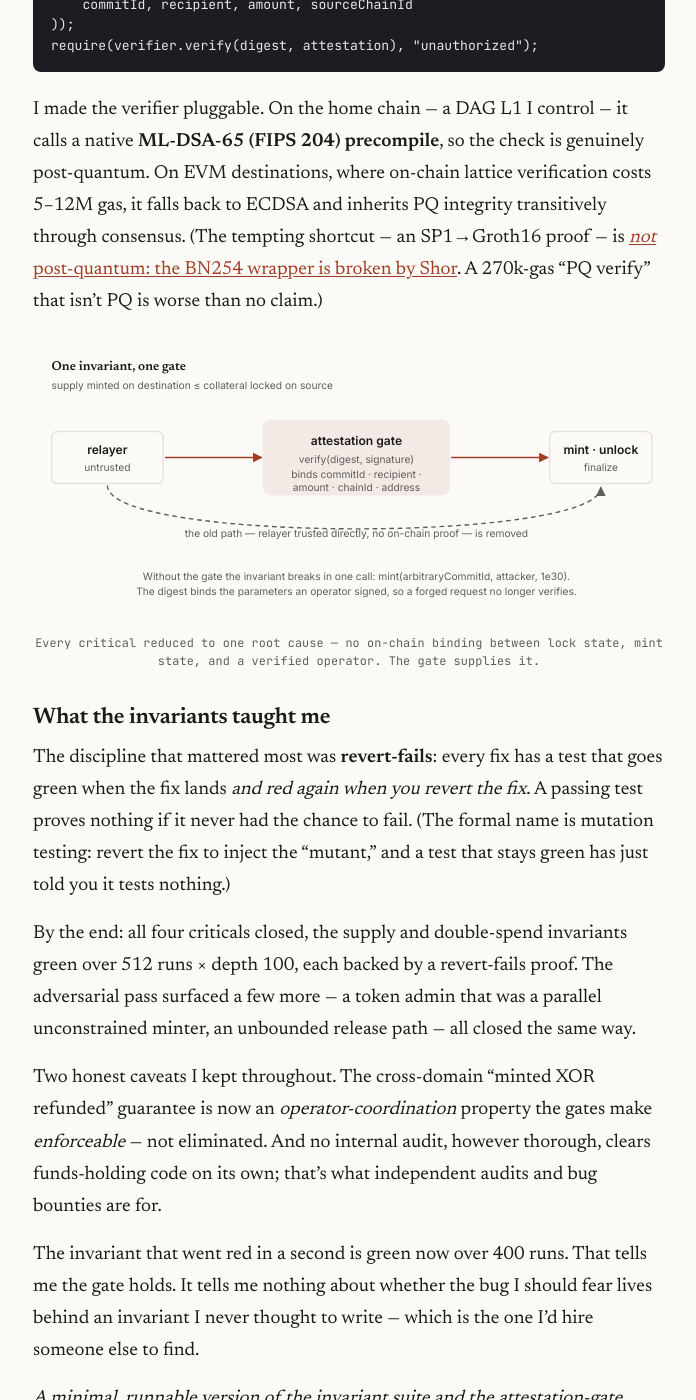
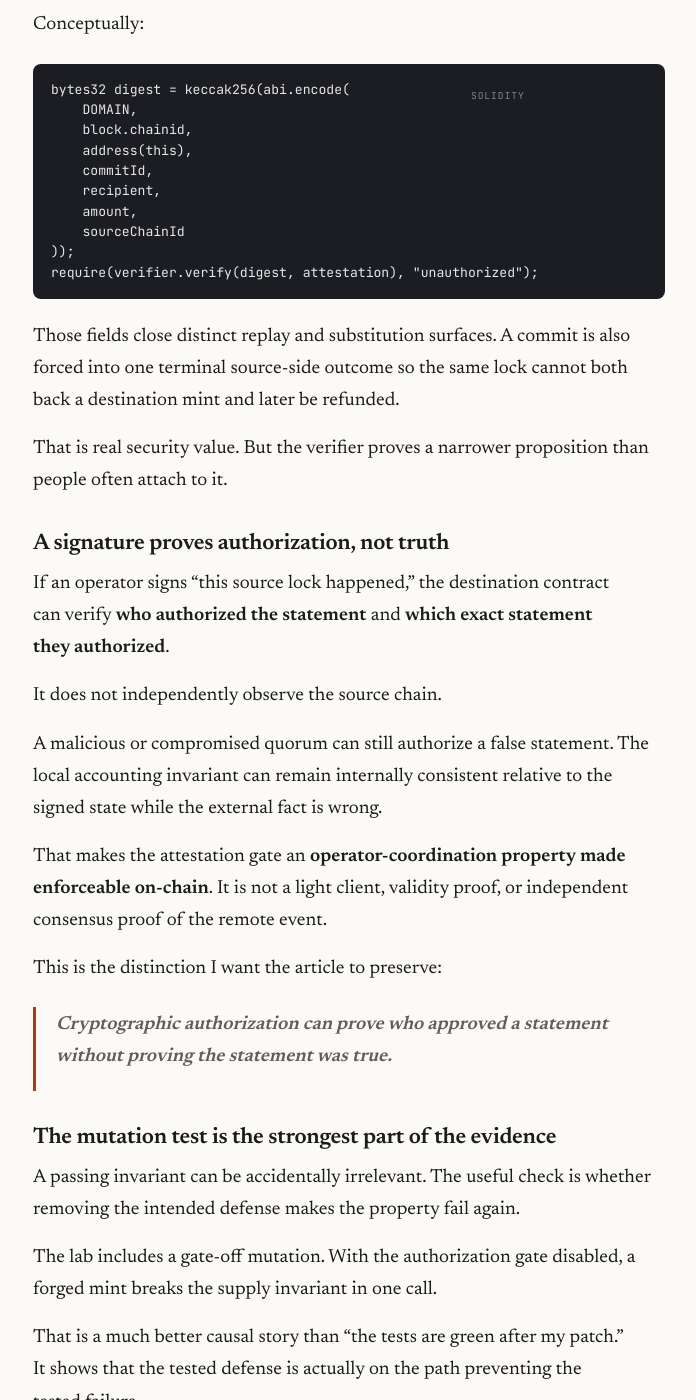
Before and after one commit to 0xSoftBoi/0xSoftBoi.github.io, a Jekyll site: the page built from _posts/2026-06-07-auditing-my-own-bridge.md, in a window 1280 px wide and 1400 px high, scrolled down 2132 px. Shown: the whole window, without its empty margins (291-987 px from the left). Built offline with Jekyll 4.4.1, drawn with Linux system fonts in a browser that asks for light colours; some of the changed text lies outside the part shown.

Commit message:
writing: revise bridge audit around local invariant and trust boundary

````diff
--- a/_posts/2026-06-07-auditing-my-own-bridge.md
+++ b/_posts/2026-06-07-auditing-my-own-bridge.md
@@ -1,18 +1,18 @@
 ---
 layout: post
-title: "Auditing my own bridge: from “mints money from nothing” to all-criticals-closed"
+title: "An invariant is not an end-to-end proof"
 date: 2026-06-07
 series: "Bridge & DeFi security"
-tags: [security, bridges, solidity]
+tags: [security, bridges, solidity, invariants]
 image: /assets/og/auditing-my-own-bridge.png
-excerpt: "A lock-and-mint bridge is one giant accounting invariant. Here's how I turned that invariant into a fuzz test that found every way the contracts could create unbacked supply — and the on-chain fix pattern that closed it."
+excerpt: "Supply≤collateral is the right local invariant for a lock-and-mint bridge. The important lesson was learning what that invariant does not prove: an attestation gate can make operator coordination enforceable on-chain without independently proving a remote-chain event."
 ---
 
-A cross-chain lock-and-mint bridge is, underneath all the ceremony, **one accounting invariant**:
+A lock-and-mint bridge reduces to one accounting sentence:
 
-> wrapped tokens minted on the destination chain must never exceed the collateral locked on the source chain.
+> **wrapped supply on the destination must never exceed collateral locked on the source.**
 
-Break that, and the bridge prints money. So before writing a single fix, I wrote that invariant as a Foundry stateful fuzz test — deploying the source vault, the destination mint adapter, and the wrapped token *together*, with the relayer modeled as the adversary:
+I wrote that sentence as a Foundry stateful invariant before writing the fix:
 
 ```solidity
 function invariant_supply_le_collateral() public view {
@@ -20,66 +20,116 @@
 }
 ```
 
-It went red in under a second. The fuzzer found a one-call counterexample: the relayer calling `mint(arbitraryCommitId, attacker, 1e30, ...)`. The contract had a declared `CommitIdMismatch` error — and never used it. The mint trusted the relayer completely.
+With the relayer modeled as an adversary, the invariant went red immediately. A forged destination mint could create wrapped supply without a corresponding source lock.
 
-## The bug class
+That result was useful. The more important lesson came later: a strong local invariant does not turn the bridge into a trustless proof system. It tells you exactly which **local property** the contracts enforce—and forces you to name the assumption underneath it.
 
-Every critical reduced to the same root cause: **no on-chain binding between source-lock state, destination-mint state, and a verified operator.** Mint, unlock, and finalize all trusted a relayer set with no *sound* on-chain proof that the event they claimed had actually happened. That's the Ronin / Wormhole family — externally-verified bridges, the most expensive bug class in the space — whether the operator set is stolen outright (Ronin) or its signature check is bypassed by a bug (Wormhole), the contract mints on a say-so it never really verified.
+* TOC
+{:toc}
 
-A second invariant caught the cross-domain twin: a user could get their wrapped tokens minted *and* claim a refund of the original collateral, because the source vault's refund path had no idea the destination mint occurred.
+## The invariant catches the economic failure
 
-## The fix pattern
+A bridge can have thousands of lines of routing, finality, refund, and message-handling code. The economic failure is simpler: unbacked supply exists.
 
-The fix isn't "recompute the commitId" — a relayer can forge that too. It's an **attestation gate**: every value-moving call requires an authorized operator's signature over a digest that binds *all* the parameters plus `block.chainid` and the contract address:
+The public teaching lab drives the source vault and destination adapter with both honest and adversarial calls. Two properties matter most:
+
+1. `wrapped.totalSupply() <= vault.totalLocked(asset)`;
+2. the adversarial handler never succeeds in minting value.
+
+The campaign is configured for **512 runs × depth 100**. The point of that number is not to claim exhaustive verification. It is to repeatedly explore sequences of state transitions while checking the accounting property after every sequence.
+
+## The authorization gate closes a local path
+
+Every value-moving operation—mint, unlock, refund—passes through a verifier over a digest that binds the operation to its context: domain, chain ID, contract address, commit ID, recipient, amount, and source-chain ID.
+
+Conceptually:
 
 ```solidity
 bytes32 digest = keccak256(abi.encode(
-    DOMAIN, block.chainid, address(this),
-    commitId, recipient, amount, sourceChainId
+    DOMAIN,
+    block.chainid,
+    address(this),
+    commitId,
+    recipient,
+    amount,
+    sourceChainId
 ));
 require(verifier.verify(digest, attestation), "unauthorized");
 ```
 
-I made the verifier pluggable. On the home chain — a DAG L1 I control — it calls a native **ML-DSA-65 (FIPS 204) precompile**, so the check is genuinely post-quantum. On EVM destinations, where on-chain lattice verification costs 5–12M gas, it falls back to ECDSA and inherits PQ integrity transitively through consensus. (The tempting shortcut — an SP1→Groth16 proof — is [*not* post-quantum: the BN254 wrapper is broken by Shor](/blog/post-quantum-proof-shor-breaks-anyway/). A 270k-gas "PQ verify" that isn't PQ is worse than no claim.)
+Those fields close distinct replay and substitution surfaces. A commit is also forced into one terminal source-side outcome so the same lock cannot both back a destination mint and later be refunded.
 
-<figure class="chart">
-<svg viewBox="0 0 680 300" role="img" aria-labelledby="br-t">
-<title id="br-t">The fix: an attestation gate that binds every value-moving call to an operator signature</title>
-<defs>
-<marker id="c-arrowhead" viewBox="0 0 10 10" refX="9" refY="5" markerWidth="7" markerHeight="7" orient="auto-start-reverse"><path d="M0,0 L10,5 L0,10 z" fill="var(--accent)"/></marker>
-<marker id="c-arrowhead-muted" viewBox="0 0 10 10" refX="9" refY="5" markerWidth="7" markerHeight="7" orient="auto-start-reverse"><path d="M0,0 L10,5 L0,10 z" fill="var(--muted)"/></marker>
-</defs>
-<text class="c-title" x="20" y="26">One invariant, one gate</text>
-<text class="c-label-sm" x="20" y="46">supply minted on destination  ≤  collateral locked on source</text>
-<rect class="c-box" x="20" y="92" width="120" height="56" rx="6"/>
-<text class="c-val" x="80" y="116" text-anchor="middle">relayer</text>
-<text class="c-label-sm" x="80" y="134" text-anchor="middle">untrusted</text>
-<line class="c-arrow" x1="142" y1="120" x2="246" y2="120"/>
-<rect class="c-box-accent c-fill-soft" x="248" y="80" width="200" height="80" rx="8"/>
-<text class="c-val" x="348" y="106" text-anchor="middle">attestation gate</text>
-<text class="c-label-sm" x="348" y="126" text-anchor="middle">verify(digest, signature)</text>
-<text class="c-label-sm" x="348" y="142" text-anchor="middle">binds commitId · recipient ·</text>
-<text class="c-label-sm" x="348" y="156" text-anchor="middle">amount · chainId · address</text>
-<line class="c-arrow" x1="450" y1="120" x2="554" y2="120"/>
-<rect class="c-box" x="556" y="92" width="110" height="56" rx="6"/>
-<text class="c-val" x="611" y="116" text-anchor="middle">mint · unlock</text>
-<text class="c-label-sm" x="611" y="134" text-anchor="middle">finalize</text>
-<path class="c-arrow-muted" d="M80,150 C80,212 611,212 611,152" stroke-dasharray="5 4"/>
-<text class="c-label-sm" x="348" y="206" text-anchor="middle">the old path — relayer trusted directly, no on-chain proof — is removed</text>
-<text class="c-label-sm" x="348" y="252" text-anchor="middle">Without the gate the invariant breaks in one call: mint(arbitraryCommitId, attacker, 1e30).</text>
-<text class="c-label-sm" x="348" y="268" text-anchor="middle">The digest binds the parameters an operator signed, so a forged request no longer verifies.</text>
-</svg>
-<figcaption>Every critical reduced to one root cause — no on-chain binding between lock state, mint state, and a verified operator. The gate supplies it.</figcaption>
-</figure>
+That is real security value. But the verifier proves a narrower proposition than people often attach to it.
 
-## What the invariants taught me
+## A signature proves authorization, not truth
 
-The discipline that mattered most was **revert-fails**: every fix has a test that goes green when the fix lands *and red again when you revert the fix*. A passing test proves nothing if it never had the chance to fail. (The formal name is mutation testing: revert the fix to inject the "mutant," and a test that stays green has just told you it tests nothing.)
+If an operator signs “this source lock happened,” the destination contract can verify **who authorized the statement** and **which exact statement they authorized**.
 
-By the end: all four criticals closed, the supply and double-spend invariants green over 512 runs × depth 100, each backed by a revert-fails proof. The adversarial pass surfaced a few more — a token admin that was a parallel unconstrained minter, an unbounded release path — all closed the same way.
+It does not independently observe the source chain.
 
-Two honest caveats I kept throughout. The cross-domain "minted XOR refunded" guarantee is now an *operator-coordination* property the gates make *enforceable* — not eliminated. And no internal audit, however thorough, clears funds-holding code on its own; that's what independent audits and bug bounties are for.
+A malicious or compromised quorum can still authorize a false statement. The local accounting invariant can remain internally consistent relative to the signed state while the external fact is wrong.
 
-The invariant that went red in a second is green now over 400 runs. That tells me the gate holds. It tells me nothing about whether the bug I should fear lives behind an invariant I never thought to write — which is the one I'd hire someone else to find.
+That makes the attestation gate an **operator-coordination property made enforceable on-chain**. It is not a light client, validity proof, or independent consensus proof of the remote event.
 
-*A minimal, runnable version of the invariant suite and the attestation-gate pattern — the supply≤collateral fuzz test, the gate, and Ronin/Wormhole/Nomad reproductions — is public at [lock-mint-bridge-lab](https://github.com/0xSoftBoi/lock-mint-bridge-lab). More on the production architecture in [Suwappu](https://suwappu.bot).*
+This is the distinction I want the article to preserve:
+
+> **Cryptographic authorization can prove who approved a statement without proving the statement was true.**
+
+## The mutation test is the strongest part of the evidence
+
+A passing invariant can be accidentally irrelevant. The useful check is whether removing the intended defense makes the property fail again.
+
+The lab includes a gate-off mutation. With the authorization gate disabled, a forged mint breaks the supply invariant in one call.
+
+That is a much better causal story than “the tests are green after my patch.” It shows that the tested defense is actually on the path preventing the tested failure.
+
+This is the same reason I care about real-hardware CI elsewhere: a test is most informative when it has a credible way to prove the implementation wrong.
+
+## Historical exploit names are controls, not borrowed credibility
+
+The repository includes minimal Ronin-, Wormhole-, and Nomad-shaped tests to exercise broad failure categories: unauthorized operators, an unverified mint path, and default/zero authorization.
+
+They are **not** fork-level exploit reenactments. They do not reproduce every contract, validator set, chain state, or historical precondition.
+
+That boundary matters. Naming a famous exploit should not import the evidentiary weight of the historical incident into a small teaching model.
+
+## Post-quantum signatures do not erase the bridge trust model
+
+The larger bridge work experiments with multiple verifier backends, including post-quantum signature schemes on infrastructure designed to support them.
+
+The safe claim is mechanical: if a verifier implements a specific signature scheme correctly, the contract can enforce that authorization rule under that scheme's assumptions.
+
+The unsafe leap is: “the bridge is therefore post-quantum secure” or “the destination inherits post-quantum truth from consensus.” End-to-end bridge security still includes key management, validator/operator assumptions, replay domains, remote-state provenance, implementation correctness, and every cryptographic component actually used on the path.
+
+A quantum-resistant signature primitive solves one component. It does not erase the system model around it.
+
+## The strongest counterargument
+
+If the operator set is intentionally the oracle for remote events, then saying the gate enforces operator coordination may sound like a distinction without a difference: authorization *is* the protocol's definition of truth.
+
+That can be a valid system design. The distinction still matters for users and auditors because it tells them what compromise breaks safety.
+
+- In an operator-attested bridge, compromise of the threshold authority can create false remote facts.
+- In a light-client design, the relevant failure shifts toward consensus/finality verification and implementation assumptions.
+- In a proof-based design, the statement proved and the provenance of its public inputs become the boundary.
+
+Different systems can expose the same user interface while failing for completely different reasons.
+
+## What the invariant actually earns
+
+The evidence supports a narrow but valuable statement:
+
+- under the lab's state machine and verifier assumptions, the authorization gate prevents the forged-mint path exercised by the adversarial handler;
+- supply≤collateral remains green across the configured invariant campaign;
+- disabling the gate makes the tested accounting failure reappear.
+
+It does **not** prove that every relevant bridge invariant has been written, that the operator set is honest, that the remote event is independently verified, or that production funds-holding code is audited.
+
+That is why I now prefer a page that names one invariant and one assumption over a diagram that simply says “secure bridge.”
+
+### Primary evidence
+
+- [lock-mint-bridge-lab](https://github.com/0xSoftBoi/lock-mint-bridge-lab) — minimal runnable invariant and mutation-testing artifact.
+- [SECURITY.md](https://github.com/0xSoftBoi/lock-mint-bridge-lab/blob/main/SECURITY.md) — explicit scope and non-goals.
+
+**Evidence boundary:** this is an unaudited teaching artifact. The historical exploit-shaped tests are minimal controls, not faithful exploit reproductions. The local invariant is strong evidence about the modeled accounting property, not an end-to-end proof of remote-chain truth.
````
